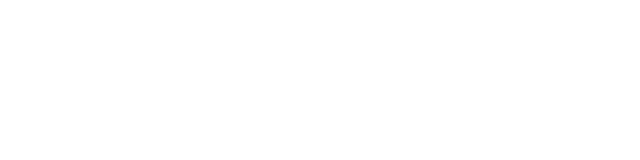
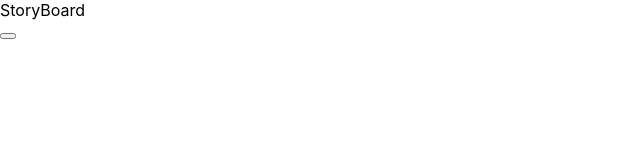
Before and after one commit to vaibhav-gopal/deltahacks10Storybook, a React (Create React App) app in the folder frontend/websitestoryboard/: page / in a window 1280 px wide. Shown: the top 160 px of the page, without its empty margins (0-640 px from the left). Built offline with nearby package versions, Linux system fonts and the light colour scheme.

Commit message:
Joseph test

```diff
--- a/frontend/websitestoryboard/src/App.js
+++ b/frontend/websitestoryboard/src/App.js
@@ -3,8 +3,36 @@
 function App() {
   return (
     <div className='wrapper'>
-      <div className='logo'>
+      <div className='nav'>
+        <div className='logo'>
+          StoryBoard
+        </div>
       </div>
+      <div className='header'>
+
+        <div className='text'>
+
+        </div>
+
+        <div className='btncontainer'>
+          <button className='button'>
+
+          </button>
+
+        </div>
+
+      </div>
+
+      <div className='transcipt'>
+
+
+        <div>
+
+        </div>
+
+      </div>
+
+
 
     </div>
   );
```
